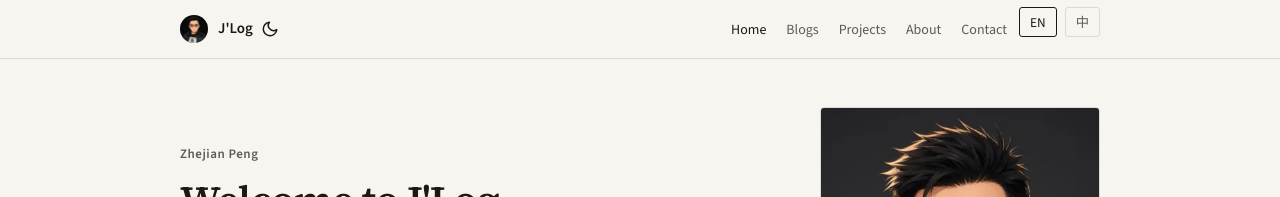
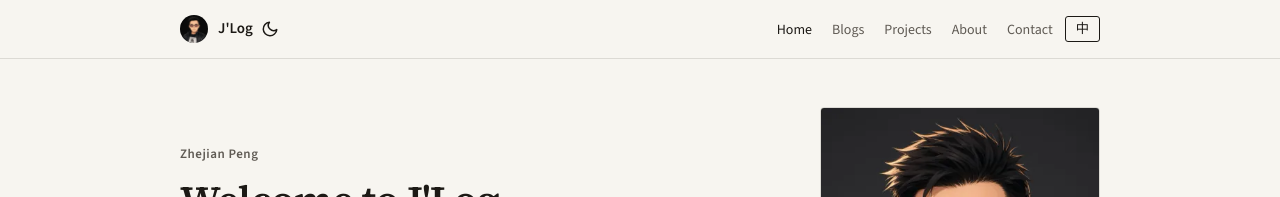
Before and after one commit to jazzikp/jazzikp.github.io, a Jekyll site: the page built from index.html, in a window 1280 px wide. Shown: the top 197 px of the page. Built offline with Jekyll 4.4.1, drawn with Linux system fonts in a browser that asks for light colours; the list of posts is cut into pages by our own code.

Commit message:
Merge the EN/中 language tabs into one toggle button

```diff
--- a/_config.yml
+++ b/_config.yml
@@ -43,7 +43,7 @@ sass:
 # Appended to css/ and js/ URLs, and names the service worker's caches.
 # Bump it whenever a stylesheet or script changes so returning visitors get the
 # new file instead of a cached one.
-asset_version: 27
+asset_version: 28
 
 exclude:
   - node_modules
--- a/_includes/nav.html
+++ b/_includes/nav.html
@@ -30,10 +30,7 @@
             <li><a href="{{ site.baseurl }}/contact/" {% if page.url == "/contact/" %}class="is-active"{% endif %} {% include i18n.html s=site.data.i18n.nav.contact %}>{{ site.data.i18n.nav.contact.en }}</a></li>
         </ul>
         <div class="nav-tools">
-            <div class="lang-tabs" role="tablist" aria-label="{{ site.data.i18n.nav.language.en }}">
-                <button type="button" class="on" role="tab" aria-selected="true" data-lang="en">EN</button>
-                <button type="button" role="tab" aria-selected="false" data-lang="zh">中</button>
-            </div>
+            <button class="lang-toggle" type="button" aria-pressed="false" aria-label="Switch to Chinese">中</button>
             <button class="nav-toggle" type="button" aria-label="{{ site.data.i18n.nav.menu.en }}" {% include i18n.html s=site.data.i18n.nav.menu %}>{{ site.data.i18n.nav.menu.en }}</button>
         </div>
     </div>
--- a/_sass/_about.scss
+++ b/_sass/_about.scss
@@ -88,18 +88,6 @@
   font-size: 13px;
   color: var(--muted);
 }
-.lang-tabs { display: flex; gap: 8px; margin-bottom: 14px; }
-.lang-tabs button {
-  background: none;
-  border: 1px solid var(--line);
-  color: var(--muted);
-  border-radius: 3px;
-  padding: 4px 10px;
-  cursor: pointer;
-  font-family: var(--font-sans);
-}
-.lang-tabs button.on { color: var(--ink); border-color: var(--ink); }
-.post-hero .lang-tabs { margin: 16px 0 0; }
 .wip-badge {
   display: inline-block;
   margin-left: 6px;
--- a/_sass/_nav.scss
+++ b/_sass/_nav.scss
@@ -18,6 +18,27 @@
   display: flex;
   align-items: center;
   gap: 8px;
+}
+/* Same row as Menu on mobile: no extra margin, shared line-height, flex
+   centering. The old two-tab .lang-tabs wrapper had a 14px bottom margin
+   that shifted the control up relative to Menu. */
+.lang-toggle {
+  display: inline-flex;
+  align-items: center;
+  justify-content: center;
+  background: none;
+  border: 1px solid var(--ink);
+  color: var(--ink);
+  border-radius: 3px;
+  padding: 4px 10px;
+  margin: 0;
+  line-height: 1.2;
+  cursor: pointer;
+  font-family: var(--font-sans);
+}
+.nav-tools .nav-toggle {
+  margin: 0;
+  line-height: 1.2;
 }
 .brand-row {
   display: flex;
--- a/js/site.js
+++ b/js/site.js
@@ -64,12 +64,13 @@
    * <h1> per page and one link per destination, which is what the markup and
    * SEO tests require.
    */
-  var tabs = document.querySelectorAll(".lang-tabs [data-lang]");
-  if (!tabs.length) return;
+  var langBtn = document.querySelector(".lang-toggle");
+  if (!langBtn) return;
 
   var panels = document.querySelectorAll("[data-lang-panel]");
   var swappable = document.querySelectorAll("[data-i18n-zh]");
   var LANG_KEY = "post-lang";
+  var currentLang = "en";
 
   // The English is already the element's text, so it is read out of the DOM
   // rather than shipped again in an attribute. Captured before any swap runs.
@@ -92,11 +93,12 @@
   }
 
   function setLang(lang, persist) {
-    tabs.forEach(function (t) {
-      var on = t.getAttribute("data-lang") === lang;
-      t.classList.toggle("on", on);
-      t.setAttribute("aria-selected", on ? "true" : "false");
-    });
+    currentLang = lang === "zh" ? "zh" : "en";
+    // Label is the language you will switch TO, not the current one.
+    langBtn.textContent = currentLang === "zh" ? "EN" : "中";
+    langBtn.setAttribute("aria-label", currentLang === "zh" ? "Switch to English" : "Switch to Chinese");
+    langBtn.setAttribute("aria-pressed", currentLang === "zh" ? "true" : "false");
+
     panels.forEach(function (p) {
       p.hidden = p.getAttribute("data-lang-panel") !== lang;
     });
@@ -105,18 +107,16 @@
     });
 
     // Screen readers and browser translation both key off this.
-    root.lang = lang === "zh" ? "zh" : "en";
+    root.lang = currentLang;
 
     if (persist) {
-      try { localStorage.setItem(LANG_KEY, lang); } catch (e) {}
+      try { localStorage.setItem(LANG_KEY, currentLang); } catch (e) {}
     }
     if (window.MathJax && MathJax.Hub) MathJax.Hub.Queue(["Typeset", MathJax.Hub]);
   }
 
-  tabs.forEach(function (tab) {
-    tab.addEventListener("click", function () {
-      setLang(tab.getAttribute("data-lang"), true);
-    });
+  langBtn.addEventListener("click", function () {
+    setLang(currentLang === "zh" ? "en" : "zh", true);
   });
 
   var savedLang = null;
```
Also changed, not shown: tests/browser.test.mjs (+4 -2 lines).
